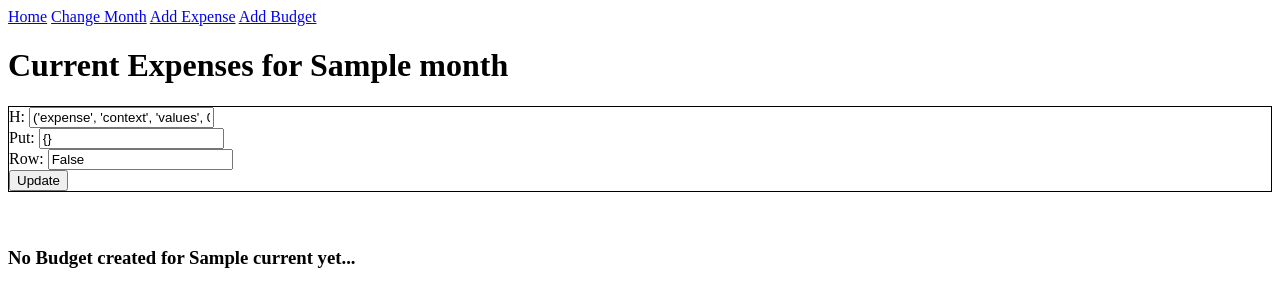
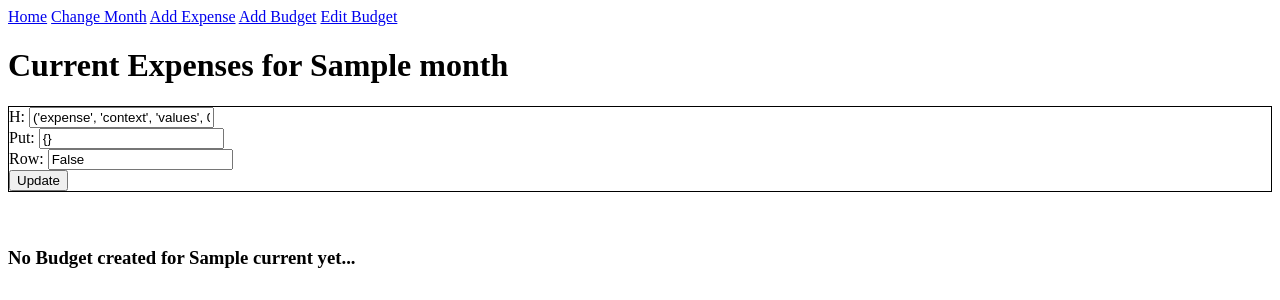
Before and after one commit to packardjc2024/budget_app, a Flask app: template templates/edit.html in a window 1280 px wide. Shown: the top 300 px of the page. Run offline with Flask 3, Linux system fonts and the light colour scheme; the template is opened without the code that fills it: most values are stand-ins (such as "Sample title", 1, 10 or a date in 2020); parts of the project's set-up code (start-up, migrations or seed data) failed here and were passed over.

Commit message:
can now add, delete, and edit budget

```diff
--- a/main.py
+++ b/main.py
@@ -10,7 +10,6 @@ def create_context(budget_month):
         budget_summary["is_budget"] = True
     else:
         budget_summary = {"is_budget": False}
-    # budget_summary["months"] = [f"{i}-{datetime.now().year}" for i in range(1, 13)]
     budget_summary["months"] = BudgetModel().avaliable_budgets()
     budget_summary["current"] = budget_month
     budget_summary["line_items"] = ExpenseModel().line_items
@@ -108,12 +107,29 @@ def add_budget():
         context["months"] += [f"{i}-{datetime.now().year + 1}" for i in range(1, 13)]
         context["months"] += [f"{i}-{datetime.now().year - 1}" for i in range(1, 13)]
         return render_template("add_budget.html", context=context)
-
     elif request.method == "POST":
         data = request.form
         budget = Budget(*data.values())
         BudgetModel().add(budget)
         return redirect(url_for("home", budget_month=budget.budget_month))
+
+@app.route("/edit_budget", methods=['POST'])
+@app.route("/edit/<budget_month>", methods=['GET'])
+def edit_budget(budget_month=None):
+    if request.method == 'GET':
+        context = create_context(budget_month)
+        return render_template("edit_budget.html", context=context)
+    elif request.method == 'POST':
+        budget = Budget(*request.form)
+        BudgetModel().update(budget)
+        return redirect(url_for("home", budget_month=budget.budget_month))
+
+@app.route("/update_budget/<budget_month>", methods=['GET'])
+@app.route('/update_budget', methods=['POST'])
+def update_budget(budget_month=None):
+    if request.method == 'POST':
+        budget_month = request.form.get("chosen_month")
+    return redirect(url_for("edit_budget", budget_month=budget_month))
 
 
 if __name__ == "__main__":
--- a/models.py
+++ b/models.py
@@ -93,6 +93,7 @@ class Budget:
         Calls all of the 'private' methods in the proper order and then returns
         a dictionary that summarzes the current state of the budget.
         """
+        budget_dict = self.__dict__
         budgeted = self.__calc_total()
         expenses = self.__get_expenses()
         spent = self.__calc_spent(expenses)
@@ -101,7 +102,8 @@ class Budget:
                 "budgeted": budgeted,
                 "expenses": expenses,
                 "spent": spent,
-                "remaining": remaining,}
+                "remaining": remaining,
+                "budget_dict": budget_dict}
 
 
 
--- a/templates/index.html
+++ b/templates/index.html
@@ -11,6 +11,7 @@
         <a href="{{ url_for('month', budget_month=context['current']) }}">Change Month</a>
         <a href="{{ url_for('add', budget_month=context['current']) }}">Add Expense</a>
         <a href="{{ url_for('add_budget') }}">Add Budget</a>
+        <a href="{{ url_for('update_budget', budget_month=context['current'] ) }}">Edit Budget</a>
     </div>
 
 
@@ -26,6 +27,12 @@
     {% endblock %}
 
     {% block add_budget %}
+    {% endblock %}
+
+    {% block edit_budget %}
+    {% endblock %}
+
+    {% block update_budget %}
     {% endblock %}
 
     <br>
```
Also changed, not shown: templates/edit_budget.html (added, +20 -0 lines), 1 other file.
